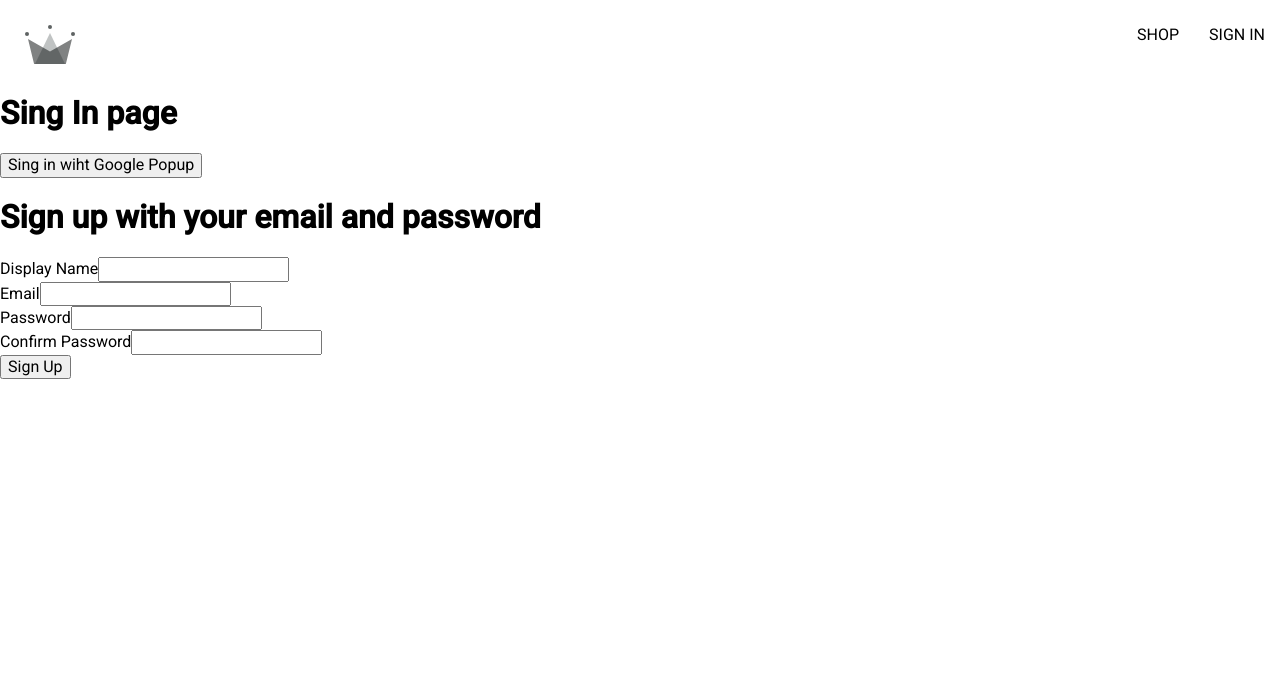
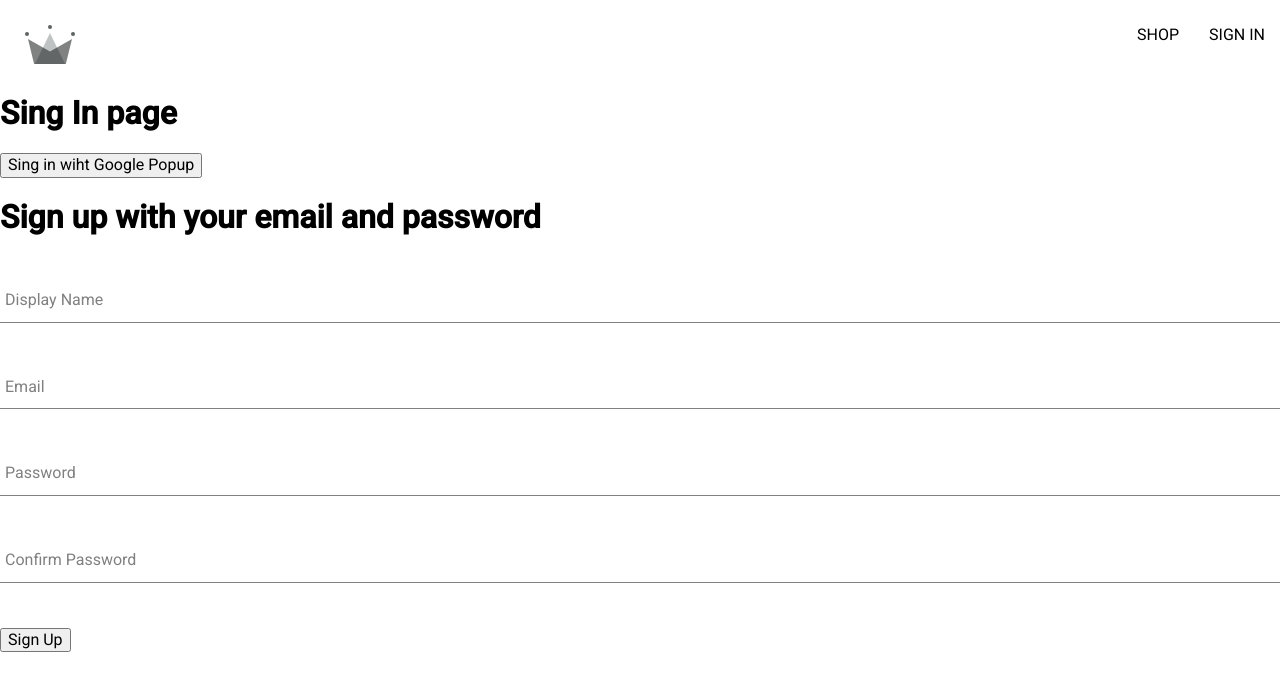
Before and after one commit to Noi-Git/e-commerce, a React (Create React App) app: page /sign-in in a window 1280 px wide. Shown: the top 690 px of the page. Built offline with nearby package versions, Linux system fonts and the light colour scheme; a web font is replaced by a local one.

Commit message:
add style and condition to from input

```diff
--- a/src/components/form-input/FromInput.jsx
+++ b/src/components/form-input/FromInput.jsx
@@ -1,11 +1,19 @@
-import React from 'react'
+import './form-input.style.scss'
 
 const FromInput = ({ label, ...otherProps }) => {
   return (
-    <div>
-      <label>{label}</label>
+    <div className='group'>
+      {label && (
+        <label
+          className={`${
+            otherProps.value.length ? 'shrink' : null
+          } form-input-label`}
+        >
+          {label}
+        </label>
+      )}
       {/* name="displayName" -- has to be the same as we have in the -- defaultFormFields */}
-      <input {...otherProps} />
+      <input className='form-input' {...otherProps} />
     </div>
   )
 }
--- a/src/components/form-input/form-input.style.scss
+++ b/src/components/form-input/form-input.style.scss
@@ -0,0 +1,54 @@
+$sub-color: grey;
+$main-color: black;
+
+@mixin shrinkLabel {
+  top: -14px;
+  font-size: 12px;
+  color: $main-color;
+}
+
+.group {
+  position: relative;
+  margin: 45px 0;
+
+  .form-input {
+    background: none;
+    background-color: white;
+    color: $sub-color;
+    font-size: 18px;
+    padding: 10px 10px 10px 5px;
+    display: block;
+    width: 100%;
+    border: none;
+    border-radius: 0;
+    border-bottom: 1px solid $sub-color;
+    margin: 25px 0;
+
+    &:focus {
+      outline: none;
+    }
+
+    &:focus ~ .form-input-label {
+      @include shrinkLabel();
+    }
+  }
+
+  input[type='password'] {
+    letter-spacing: 0.3em;
+  }
+
+  .form-input-label {
+    color: $sub-color;
+    font-size: 16px;
+    font-weight: normal;
+    position: absolute;
+    pointer-events: none;
+    left: 5px;
+    top: 10px;
+    transition: 300ms ease all;
+
+    &.shrink {
+      @include shrinkLabel();
+    }
+  }
+}
```
